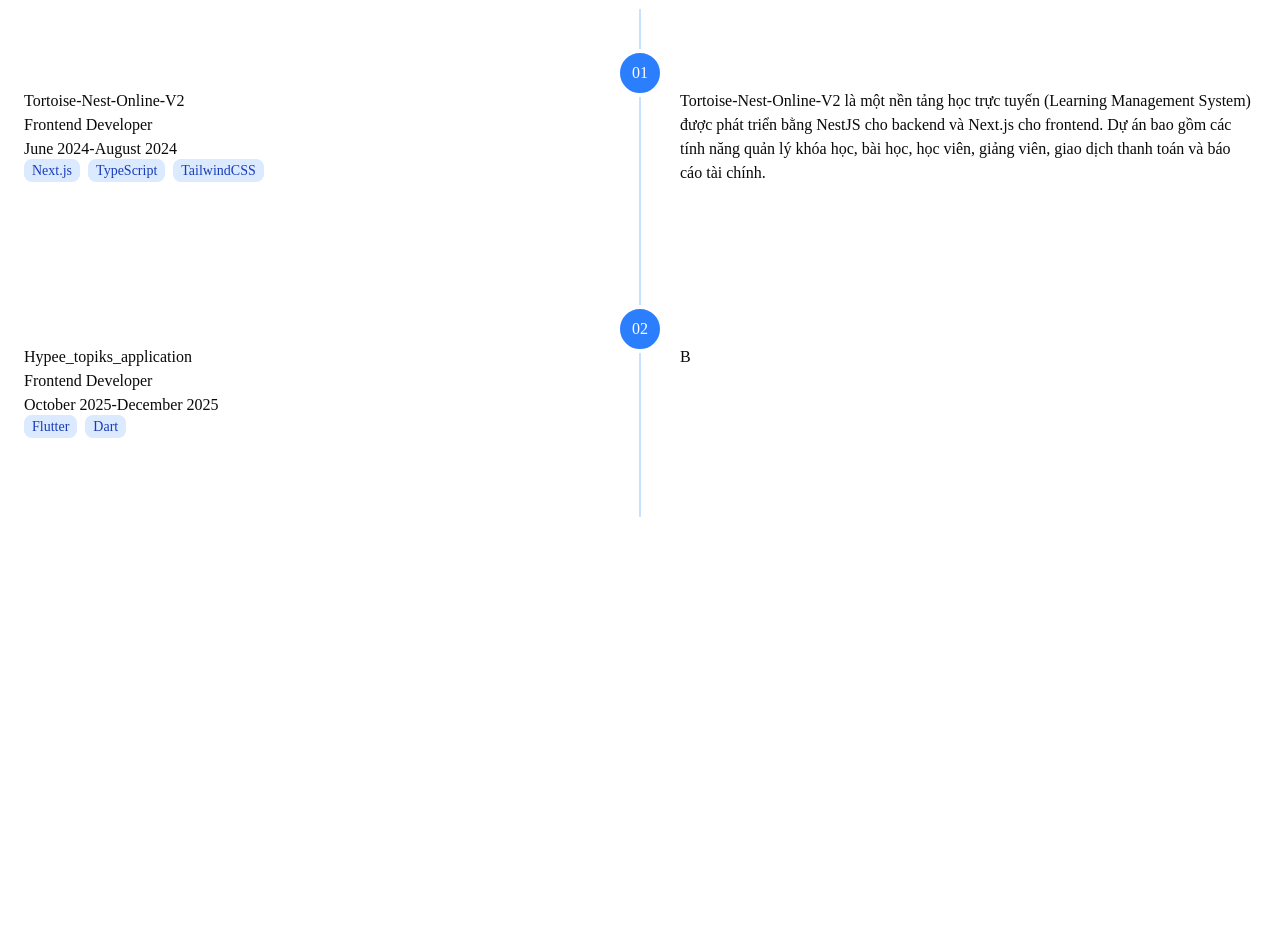
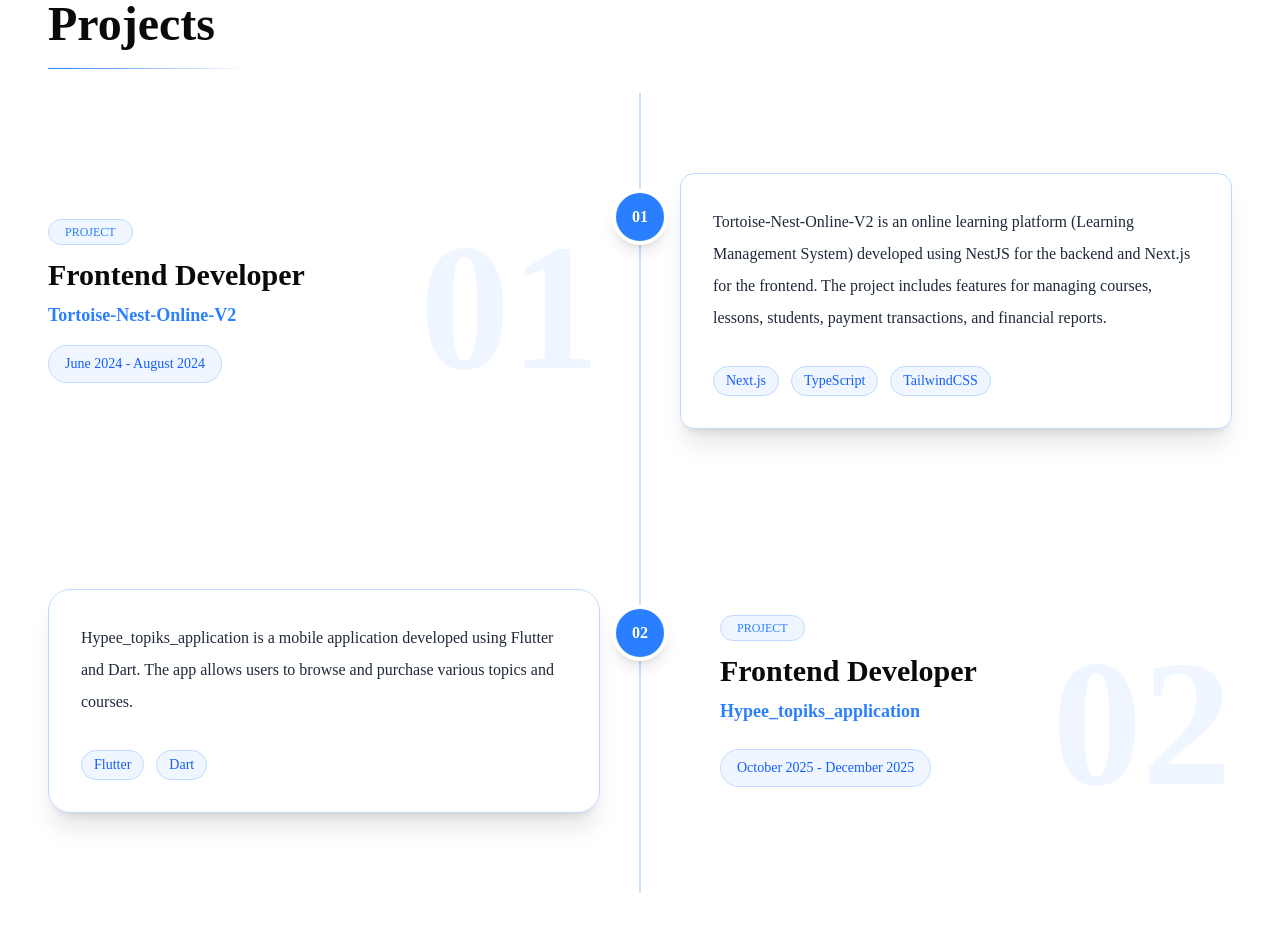
Before and after one commit to LongNguyen04064/portfolio_long, a Next.js app: page / in a window 1280 px wide. Shown: the part 1000-1932 px from the top of the page. Before the commit the page ends 1629 px from the top, so only its background shows below. Built offline with nearby package versions, Linux system fonts and the light colour scheme.

Commit message:
feat: update project descriptions and enhance layout in Project component

```diff
--- a/components/project.tsx
+++ b/components/project.tsx
@@ -3,7 +3,7 @@
 export default function Project() {
     const projectItem = [
         {   title:"Tortoise-Nest-Online-V2",
-            description:"Tortoise-Nest-Online-V2 là một nền tảng học trực tuyến (Learning Management System) được phát triển bằng NestJS cho backend và Next.js cho frontend. Dự án bao gồm các tính năng quản lý khóa học, bài học, học viên, giảng viên, giao dịch thanh toán và báo cáo tài chính.",
+            description:"Tortoise-Nest-Online-V2 is an online learning platform (Learning Management System) developed using NestJS for the backend and Next.js for the frontend. The project includes features for managing courses, lessons, students, payment transactions, and financial reports.",
             role:"Frontend Developer",
             tags:["Next.js", "TypeScript", "TailwindCSS"],
             spring:{
@@ -12,7 +12,7 @@
             }
         },
         {   title:"Hypee_topiks_application",
-            description:"B",
+            description:"Hypee_topiks_application is a mobile application developed using Flutter and Dart. The app allows users to browse and purchase various topics and courses.",
             role:"Frontend Developer",
             tags:["Flutter", "Dart"],
             spring:{
@@ -33,48 +33,98 @@
     };
 
   return (
-    <div className='w-full mx-auto'>
+    <section  className='max-w-7xl mx-auto py-20 px-6'>
         <div className='mb-6'>
-            <p className='font-mono text-xs text-blue-700 tracking-widest uppercase mb-2'>03. Career</p>
+            <p className='font-mono text-xs text-blue-700 tracking-widest uppercase mb-2'>02. Career</p>
             <div className='flex items-end justify-between flex-wrap gap-4'>
                 <h2 className='text-5xl font-bold'>Projects</h2>
             </div>
-            <div className='mt-4 h-px w-50 bg-linear-to-r from-blue-500 to-transparent'></div>
+            <div className='mt-5 h-px w-50 bg-linear-to-r from-blue-500 to-transparent'></div>
         </div>
 
         <div className='relative'>
             <div className='absolute left-1/2 top-0 h-full w-px -translate-x-1/2 bg-blue-300'></div>
             {
-                projectItem.map((project, index) => (
-                    <div key={project.title} className='grid grid-cols-2 gap-20 py-20 relative'>
-                        <div className='absolute left-1/2 top-10 -translate-x-1/2 w-12 h-12 rounded-full bg-blue-500 text-white flex justify-center items-center border-4 border-white'>
-                            {(index + 1).toString().padStart(2, '0')}
+                projectItem.map((project, index) => {
+                    const isLeft = index % 2 === 0;
+                    return (
+                        <div key={project.title} className="relative grid grid-cols-2 gap-20 py-20">
+                            <div className="absolute top-24 left-1/2 -translate-x-1/2 w-14 h-14 rounded-full bg-blue-500 text-white flex items-center justify-center font-bold border-4 border-white shadow-lg">
+                                {(index + 1).toString().padStart(2, '0')}
+                            </div>
+
+                            {isLeft ? (
+                                <>
+                                    <div className="relative pr-10 flex flex-col justify-center">
+                                        <span className="absolute text-[180px] font-black text-blue-50 -z-10 right-0 top-0">
+                                            {(index + 1).toString().padStart(2, '0')}
+                                        </span>
+                                        <span className="text-xs uppercase tracking-[30x] text-blue-500 rounded-full border border-blue-200 bg-blue-50 px-4 py-1 w-fit">
+                                            Project
+                                        </span>
+                                        <h2 className="text-3xl font-bold mt-3">
+                                            {project.role}
+                                        </h2>
+                                        <h3 className="text-lg font-semibold mt-2 text-blue-500">
+                                            {project.title}
+                                        </h3>
+                                        <div className="mt-4 inline-flex w-fit rounded-full border border-blue-200 bg-blue-50 px-4 py-2 text-sm text-blue-600">
+                                            {formatMonth(project.spring.start)} -{" "}
+                                            {formatMonth(project.spring.end)}
+                                        </div>
+                                    </div>
+                                    <div className="bg-white rounded-xl border border-blue-200 p-8 shadow-xl hover:-translate-y-1 transition-all">
+                                        <p className="leading-8 text-gray-800">
+                                            {project.description}
+                                        </p>
+                                        <div className="mt-8 flex flex-wrap gap-3">
+                                            {project.tags.map((tag) =>(
+                                                <span key={tag} className="px-3 py-1 rounded-full border border-blue-200 bg-blue-50 text-blue-600 text-sm">
+                                                    {tag}
+                                                </span>
+                                            ))}
+                                        </div>
+                                    </div>
+                                </>
+                            ) : (
+                                <>
+                                    <div className="bg-white rounded-3xl border border-blue-200 p-8 shadow-xl hover:-translate-y-1 transition-all">
+                                        <p className="leading-8 text-gray-800">
+                                            {project.description}
+                                        </p>
+                                         <div className="flex flex-wrap gap-3 mt-8">
+                                            {project.tags.map((tag) => (
+                                            <span key={tag} className=" px-3 py-1 rounded-full border border-blue-200 bg-blue-50 text-blue-600 text-sm">
+                                                {tag}
+                                            </span>
+                                            ))}
+                                        </div>
+                                    </div>
+                                    <div className="relative pl-10 flex flex-col justify-center">
+                                        <span className="absolute text-[180px] font-black text-blue-50 -z-10 right-0 top-0">
+                                            {(index + 1).toString().padStart(2, '0')}
+                                        </span>
+                                        <span className="text-xs uppercase tracking-[30x] text-blue-500 rounded-full border border-blue-200 bg-blue-50 px-4 py-1 w-fit">
+                                            Project
+                                        </span>
+                                        <h2 className="text-3xl font-bold mt-3">
+                                            {project.role}
+                                        </h2>
+                                        <h3 className="text-lg font-semibold mt-2 text-blue-500">
+                                            {project.title}
+                                        </h3>
+                                        <div className="mt-6 inline-flex w-fit rounded-full border border-blue-200 bg-blue-50 px-4 py-2 text-sm text-blue-600">
+                                            {formatMonth(project.spring.start)} -{" "}
+                                            {formatMonth(project.spring.end)}
+                                        </div>
+                                    </div>
+                                </>
+                            )}
                         </div>
-                        <div>
-                            <h2>{project.title}</h2>
-                            <p>{project.role}</p>
-                            <p>
-                                {formatMonth(project.spring.start)}
-                                -
-                                {formatMonth(project.spring.end)}
-                            </p>
-                            <div className='text-sm text-gray-500'>
-                                {project.tags.map((tag, index) => (
-                                    <span key={index} className='bg-blue-100 text-blue-800 px-2 py-1 rounded-md mr-2'>
-                                        {tag}
-                                    </span>
-                                ))
-                                }
-                            </div>
-                        </div>
-
-                        <div>
-                            {project.description}
-                        </div>
-                    </div>
-                ))
+                    )
+                })
             }
         </div>
-    </div>
+    </section>
   )
 }
```
